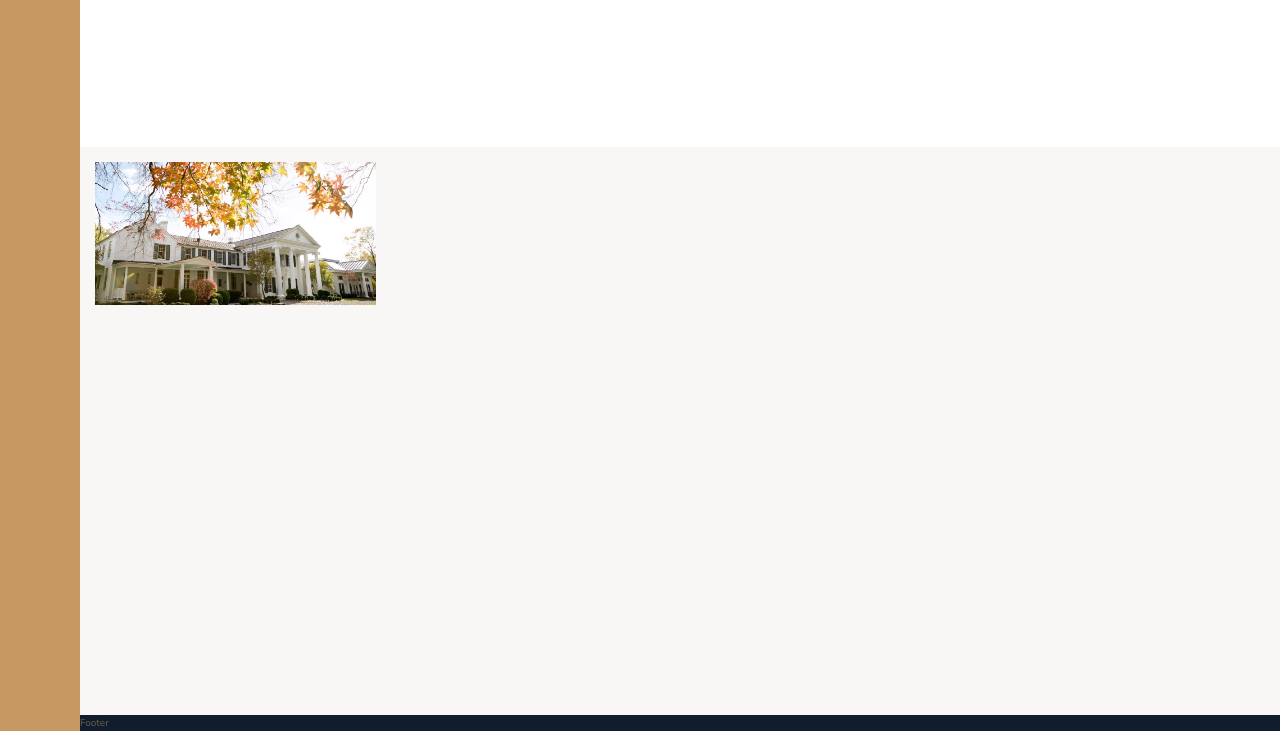
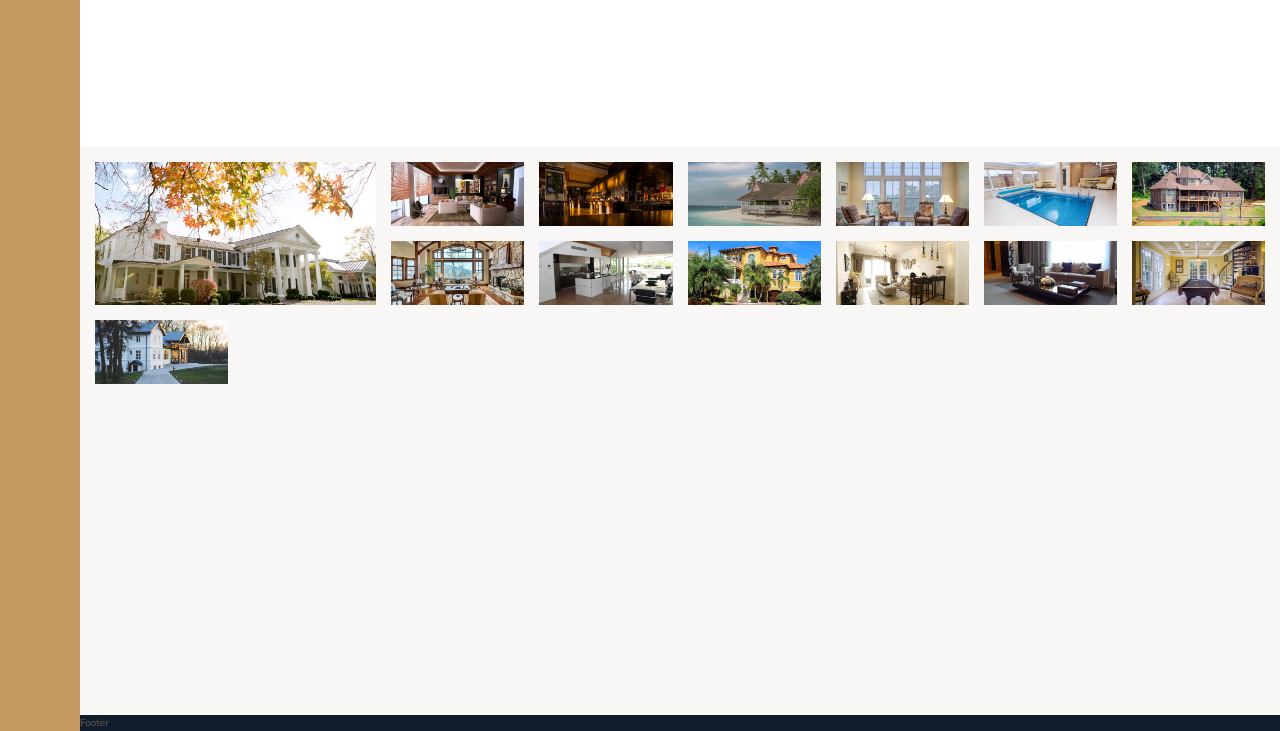
Before and after one commit to mralimov/CSS-GRID-Real-Estate-page, a website: page index.html in a window 1280 px wide. Shown: the part 2787-3518 px from the top of the page. Drawn offline with nearby package versions, Linux system fonts and the light colour scheme.

Commit message:
Gallery images HTML

```diff
--- a/index.html
+++ b/index.html
@@ -337,6 +337,65 @@
       <figure class="gallery__item gallery__item--1">
         <img src="img/gal-1.jpeg" alt="gallery image 1" class="gallery__img" />
       </figure>
+      <figure class="gallery__item gallery__item--2">
+        <img src="img/gal-2.jpeg" alt="gallery image 2" class="gallery__img" />
+      </figure>
+      <figure class="gallery__item gallery__item--3">
+        <img src="img/gal-3.jpeg" alt="gallery image 3" class="gallery__img" />
+      </figure>
+      <figure class="gallery__item gallery__item--4">
+        <img src="img/gal-4.jpeg" alt="gallery image 4" class="gallery__img" />
+      </figure>
+      <figure class="gallery__item gallery__item--5">
+        <img src="img/gal-5.jpeg" alt="gallery image 5" class="gallery__img" />
+      </figure>
+      <figure class="gallery__item gallery__item--6">
+        <img src="img/gal-6.jpeg" alt="gallery image 6" class="gallery__img" />
+      </figure>
+      <figure class="gallery__item gallery__item--7">
+        <img src="img/gal-7.jpeg" alt="gallery image 7" class="gallery__img" />
+      </figure>
+      <figure class="gallery__item gallery__item--8">
+        <img src="img/gal-8.jpeg" alt="gallery image 8" class="gallery__img" />
+      </figure>
+      <figure class="gallery__item gallery__item--9">
+        <img src="img/gal-9.jpeg" alt="gallery image 9" class="gallery__img" />
+      </figure>
+      <figure class="gallery__item gallery__item--10">
+        <img
+          src="img/gal-10.jpeg"
+          alt="gallery image 10"
+          class="gallery__img"
+        />
+      </figure>
+      <figure class="gallery__item gallery__item--11">
+        <img
+          src="img/gal-11.jpeg"
+          alt="gallery image 11"
+          class="gallery__img"
+        />
+      </figure>
+      <figure class="gallery__item gallery__item--12">
+        <img
+          src="img/gal-12.jpeg"
+          alt="gallery image 12"
+          class="gallery__img"
+        />
+      </figure>
+      <figure class="gallery__item gallery__item--13">
+        <img
+          src="img/gal-13.jpeg"
+          alt="gallery image 13"
+          class="gallery__img"
+        />
+      </figure>
+      <figure class="gallery__item gallery__item--14">
+        <img
+          src="img/gal-14.jpeg"
+          alt="gallery image 14"
+          class="gallery__img"
+        />
+      </figure>
     </section>
 
     <footer class="footer">Footer</footer>
```
